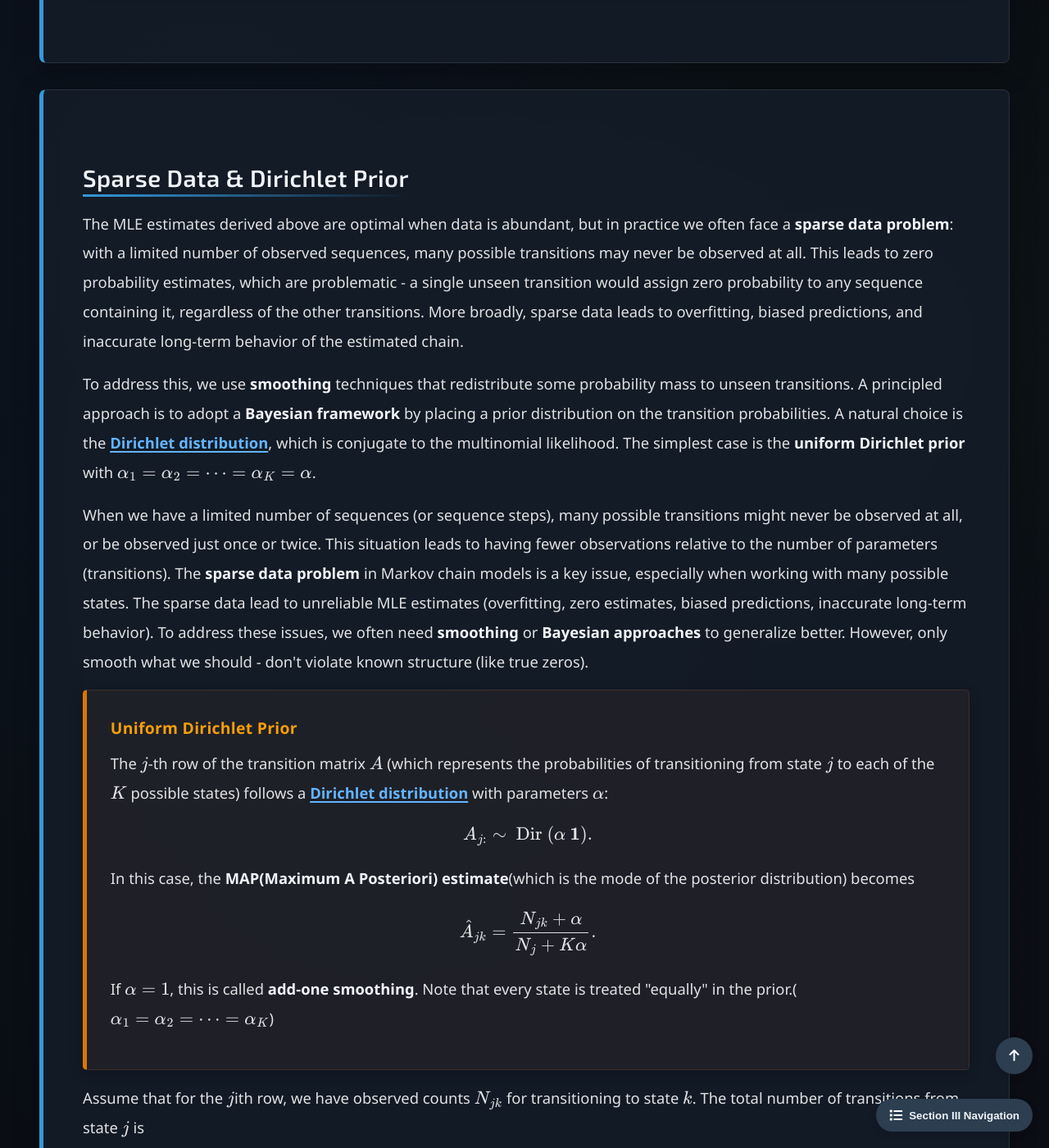
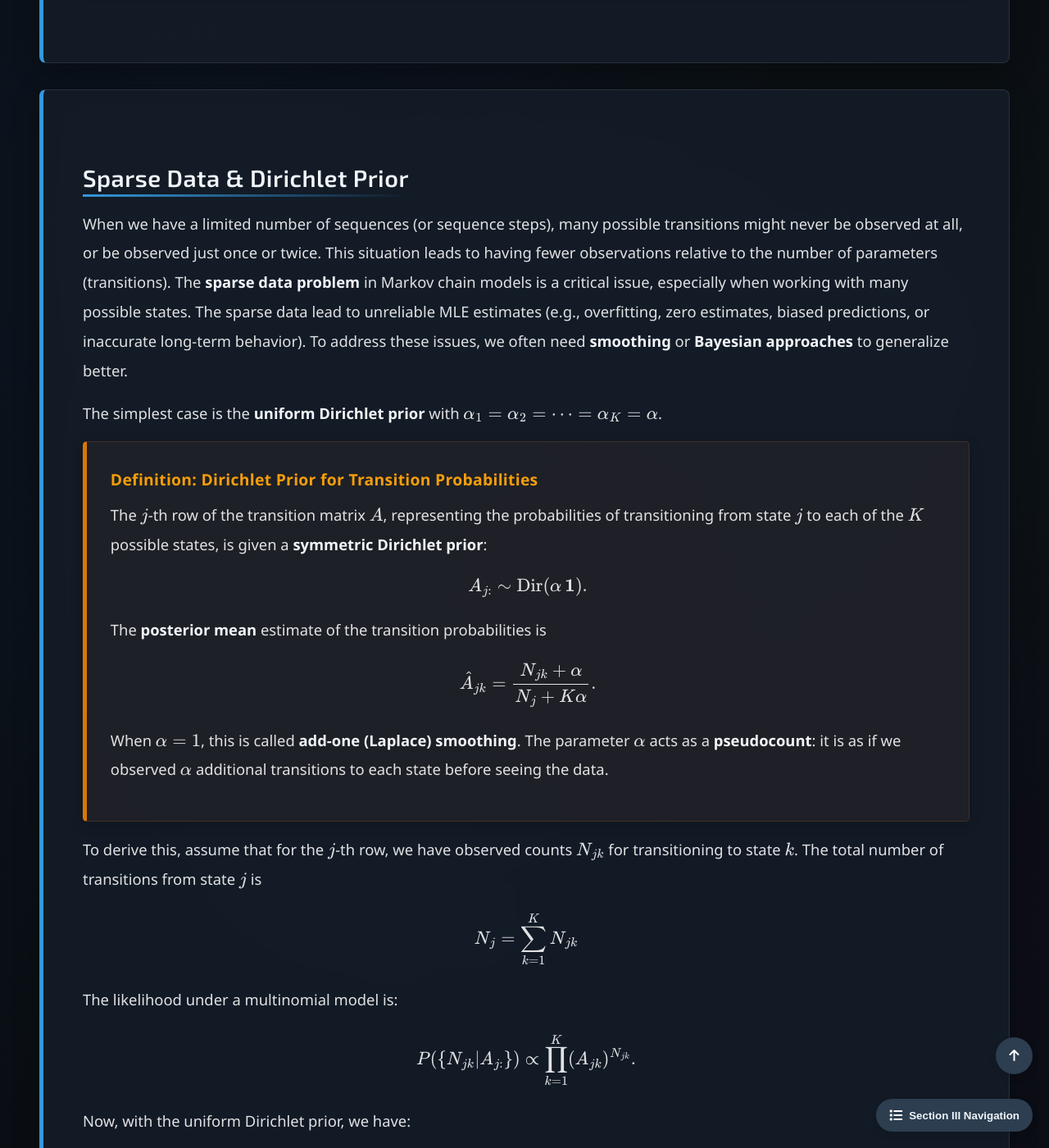
Before and after one commit to Yusukey01/yusukey01.github.io, a Jekyll site: the page built from Mathematics/Probability/markov.html, in a window 1280 px wide and 1400 px high, scrolled down 7731 px. Shown: the whole window at 82% size. Built offline with Jekyll 4.4.1, drawn with Linux system fonts in a browser that asks for light colours; some of the changed text lies outside the part shown.

Commit message:
revised explanations and style

```diff
--- a/Mathematics/Probability/markov.html
+++ b/Mathematics/Probability/markov.html
@@ -399,62 +399,49 @@ uses_python: false
                 <h2>Sparse Data & Dirichlet Prior</h2>
 
                 <p>
-                    The MLE estimates derived above are optimal when data is abundant, but in practice we
-                    often face a <strong>sparse data problem</strong>: with a limited number of observed sequences,
-                    many possible transitions may never be observed at all. This leads to zero probability
-                    estimates, which are problematic - a single unseen transition would assign zero probability
-                    to any sequence containing it, regardless of the other transitions. More broadly, sparse
-                    data leads to overfitting, biased predictions, and inaccurate long-term behavior of the
-                    estimated chain.
-                </p>
-
-                 <p>
-                    To address this, we use <strong>smoothing</strong> techniques that redistribute some probability
-                    mass to unseen transitions. A principled approach is to adopt a <strong>Bayesian framework</strong>
-                    by placing a prior distribution on the transition probabilities. A natural choice is the
-                    <a href="mvn.html"><strong>Dirichlet distribution</strong></a>, which is conjugate to the
-                    multinomial likelihood. The simplest case is the <strong>uniform Dirichlet prior</strong>
-                    with \(\alpha_1 = \alpha_2 = \cdots = \alpha_K = \alpha\).
-                </p>
-
-                <p>
                     When we have a limited number of sequences (or sequence steps), many possible transitions might never be observed at all, or be
                     observed just once or twice. This situation leads to having fewer observations relative to the number of parameters (transitions).
-                    The <strong>sparse data problem</strong> in Markov chain models is a key issue, especially when working with many possible states.
-                    The sparse data lead to unreliable MLE estimates (overfitting, zero estimates, biased predictions, inaccurate long-term behavior).
+                    The <strong>sparse data problem</strong> in Markov chain models is a critical issue, especially when working with many possible states.
+                    The sparse data lead to unreliable MLE estimates (e.g., overfitting, zero estimates, biased predictions, or inaccurate long-term behavior).
                     To address these issues, we often need <strong>smoothing</strong> or <strong>Bayesian approaches</strong> to generalize better.
-                    However, only smooth what we should - don't violate known structure (like true zeros).
+                </p>
+                <p>
+                    The simplest case is the <strong>uniform Dirichlet prior</strong> with \(\alpha_1 = \alpha_2 = \cdots = \alpha_K = \alpha\).
                 </p>
 
                 <div class="theorem">
-                    <span class="theorem-title">Uniform Dirichlet Prior </span>
+                    <span class="theorem-title">Definition: Dirichlet Prior for Transition Probabilities</span>
                     <p>
-                        The \(j\)-th row of the transition matrix \(A\) (which represents the probabilities of transitioning from state
-                        \(j\) to each of the \(K\) possible states) follows a <a href="mvn.html"><strong>Dirichlet distribution</strong></a> with parameters \(\alpha\):
+                        The \(j\)-th row of the transition matrix \(A\), representing the probabilities of
+                        transitioning from state \(j\) to each of the \(K\) possible states, is given a
+                        <strong>symmetric Dirichlet prior</strong>:
                         \[
-                        A_{j:} \sim \text{ Dir }(\alpha \: \boldsymbol{1}).
+                        A_{j:} \sim \text{Dir}(\alpha \, \boldsymbol{1}).
                         \]
                     </p>
                     <p>
-                        In this case, the <strong>MAP(Maximum A Posteriori) estimate</strong>(which is the mode of the posterior distribution) becomes
+                        The <strong>posterior mean</strong> estimate of the transition probabilities is
                         \[
-                        \hat{A}_{jk} = \frac{N_{jk}+\alpha}{N_j + K \alpha}.
+                        \hat{A}_{jk} = \frac{N_{jk} + \alpha}{N_j + K\alpha}.
                         \]
                     </p>
                     <p>
-                        If \(\alpha = 1\), this is called <strong>add-one smoothing</strong>. Note that every state is treated "equally"
-                        in the prior.(\(\alpha_1 = \alpha_2 = \cdots = \alpha_K\))
+                        When \(\alpha = 1\), this is called <strong>add-one (Laplace) smoothing</strong>.
+                        The parameter \(\alpha\) acts as a <strong>pseudocount</strong>: it is as if we observed
+                        \(\alpha\) additional transitions to each state before seeing the data.
                     </p>
                 </div>
 
                 <p>
-                    Assume that for the \(j\)ith row, we have observed counts \(N_{jk}\) for transitioning to state \(k\). The total number of transitions from state \(j\) is
+                    <p>
+                    To derive this, assume that for the \(j\)-th row, we have observed counts \(N_{jk}\) for transitioning to state \(k\).
+                    The total number of transitions from state \(j\) is
                     \[
                     N_j = \sum_{k=1}^K N_{jk}
                     \]
                     The likelihood under a multinomial model is:
                     \[
-                    P(\{N_{jk} | A_{j:}\}) \propto  \prod_{k=1}^K (A_{jk})^{N_{jk}}.
+                    P(\{N_{jk} | A_{j:}\}) \propto \prod_{k=1}^K (A_{jk})^{N_{jk}}.
                     \]
                     Now, with the uniform Dirichlet prior, we have:
                     \[
@@ -473,7 +460,7 @@ uses_python: false
                     \]
                     Thus, the posterior distribution for \(A_{j:}\) is a Dirichlet distribution:
                     \[
-                    A_{j:} | \{N_jk\} \sim \text{ Dir } (N_{j1} +\alpha, N_{j2} +\alpha, \cdots \, N_{jK} + \alpha).
+                    A_{j:} | \{N_jk\} \sim \text{ Dir } (N_{j1} +\alpha, N_{j2} +\alpha, \cdots, \, N_{jK} + \alpha).
                     \]
                 </p>
                 <p>
@@ -490,17 +477,34 @@ uses_python: false
                     \text{mode }(A_{jk}) = \frac{N_{jk}+\alpha - 1}{N_j + K (\alpha - 1)}.
                     \]
                 </p>
+
                 <p>
                     However, this is not well-defined when \(\alpha =1 \). Also, in the large-sample regime, the posterior mean and the mode of the
                     Dirichlet distribution are nearly identical. That's why the estimator based on the posterior mean is commonly used and,
                     for \(\alpha =1 \), is referred to as add-one smoothing.
                 </p>
+
                 <p>
-                    Again, note that this method assums <strong>uniform prior</strong>(each outcome is "equally" likely a priori), which is NOT realistic in complicated models.
-                    For more complex, structured problems where capturing group-level variations is important, <strong>hierarchical Bayesian methods</strong> generally
-                    provide a better approach, despite their increased computational cost. Hierarchical Bayesian models share statistical strength across sequences (e.g.,
-                    cities). Assume each sequence (e.g., city) has its own transition matrix, drawn from a common hyper-distribution.
+                    It is important to note that the symmetric Dirichlet prior assumes a <strong>uniform prior</strong> (each outcome is "equally" likely a priori), which
+                    may not be realistic in complex models. For more structured problems where capturing group-level variation is important,
+                    <strong>hierarchical Bayesian methods</strong> provide a more flexible approach: each sequence (e.g., each city in our weather example) has
+                    its own transition matrix, but these matrices are drawn from a common hyper-distribution, allowing the model to share statistical
+                    strength across sequences while accommodating heterogeneity.
                 </p>
+
+                <div class="insight-box">
+                    <h3>Connections to Machine Learning</h3>
+                    <p>
+                        The <strong>transition matrix</strong> formalism connects directly to the
+                        <a href="../Linear_algebra/stochastic.html"><strong>stochastic matrices</strong></a> studied in linear algebra, where the
+                        <strong>stationary distribution</strong> (the eigenvector for eigenvalue 1) describes the long-run behavior of the chain - a
+                        concept central to algorithms like <strong>PageRank</strong>. In <strong>reinforcement learning</strong>
+                        (<a href="../Machine_learning/intro_RL.html"><strong>Section V</strong></a>), Markov chains generalize to
+                        <strong>Markov decision processes (MDPs)</strong>, where an agent's actions influence the transitions.
+                        The Bayesian smoothing techniques developed here extend naturally to more complex models such as
+                        <strong>hidden Markov models (HMMs)</strong> and <strong>conditional random fields (CRFs)</strong>.
+                    </p>
+                </div>
 
             </section>
         </div>
```
